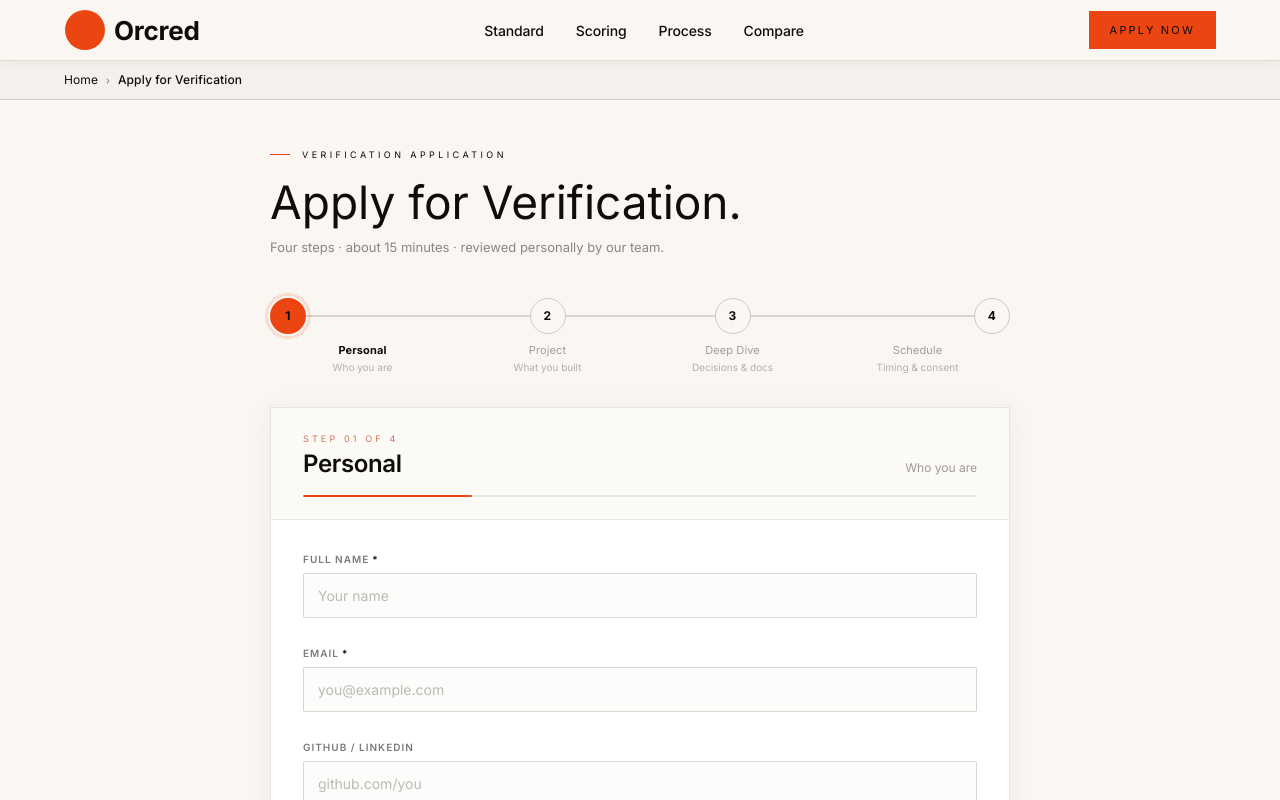
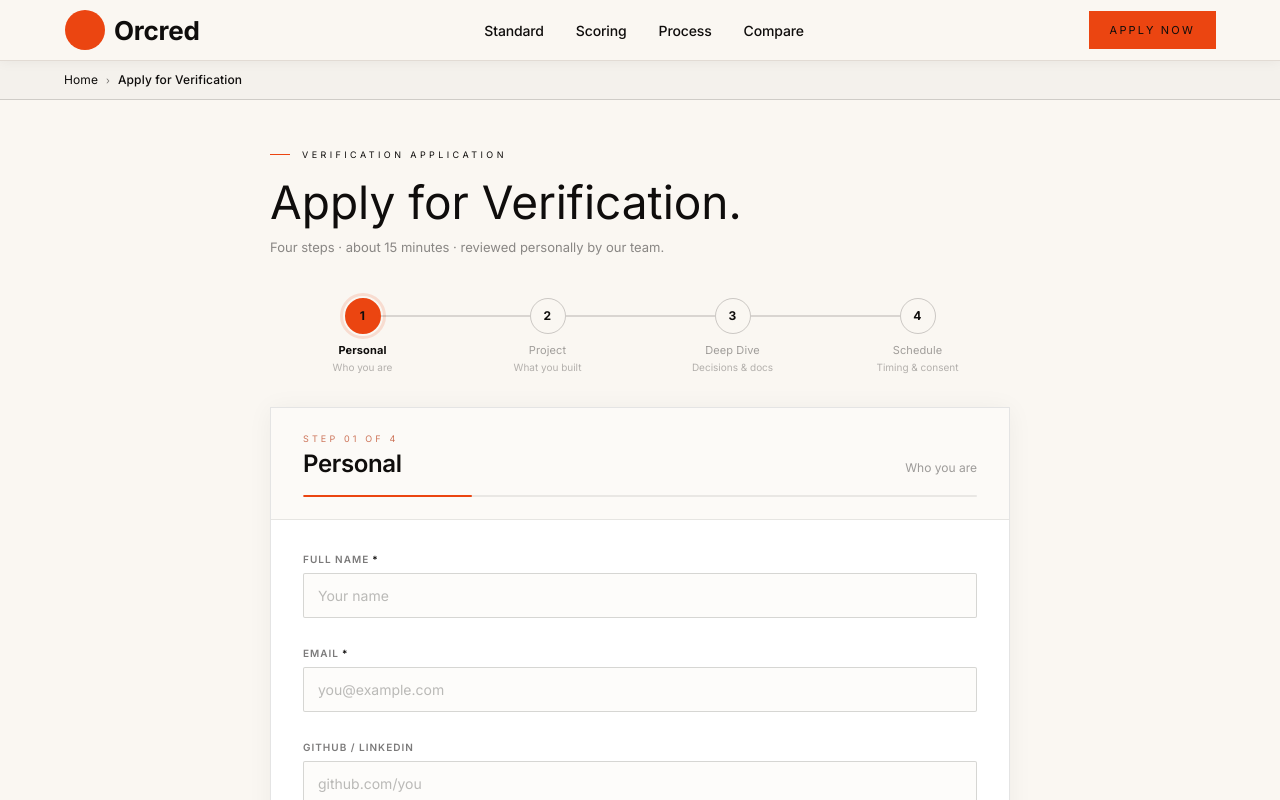
Before and after one commit to orcred-org/frontend, a Next.js app: page /get-verified in a window 1280 px wide. Shown: the top 800 px of the page. Built offline with nearby package versions, Linux system fonts and the light colour scheme.

Commit message:
Fix stepper alignment: circles 1 and 4 were off-centre
Always render both connectors per step — transparent on the outer
edges — so every circle sits at the midpoint of its flex slot.

```diff
--- a/app/get-verified/page.tsx
+++ b/app/get-verified/page.tsx
@@ -129,15 +129,16 @@ function Stepper({ current }: { current: number }) {
         const active = i === current;
         return (
           <div key={i} style={{ flex: 1, display: "flex", flexDirection: "column", alignItems: "center" }}>
-            {/* Row: connector · circle · connector */}
+            {/* Row: connector · circle · connector
+                Always render both sides — transparent on the outer edges so
+                the circle stays centred in every step slot. */}
             <div style={{ display: "flex", alignItems: "center", width: "100%" }}>
-              {i > 0 && (
+              {/* Left connector (transparent for first step) */}
               <div style={{
                 flex: 1, height: "1.5px",
-                  backgroundColor: i <= current ? "#eb4511" : "rgba(15,13,12,0.14)",
+                backgroundColor: i === 0 ? "transparent" : i <= current ? "#eb4511" : "rgba(15,13,12,0.14)",
                 transition: "background-color 0.4s ease",
               }} />
-              )}
 
               <div style={{
                 width:           "36px",
@@ -164,13 +165,12 @@ function Stepper({ current }: { current: number }) {
                 )}
               </div>
 
-              {i < STEPS.length - 1 && (
+              {/* Right connector (transparent for last step) */}
               <div style={{
                 flex: 1, height: "1.5px",
-                  backgroundColor: i < current ? "#eb4511" : "rgba(15,13,12,0.14)",
+                backgroundColor: i === STEPS.length - 1 ? "transparent" : i < current ? "#eb4511" : "rgba(15,13,12,0.14)",
                 transition: "background-color 0.4s ease",
               }} />
-              )}
             </div>
 
             {/* Label */}
```
Lines whose indentation alone changed are shown as unchanged.
